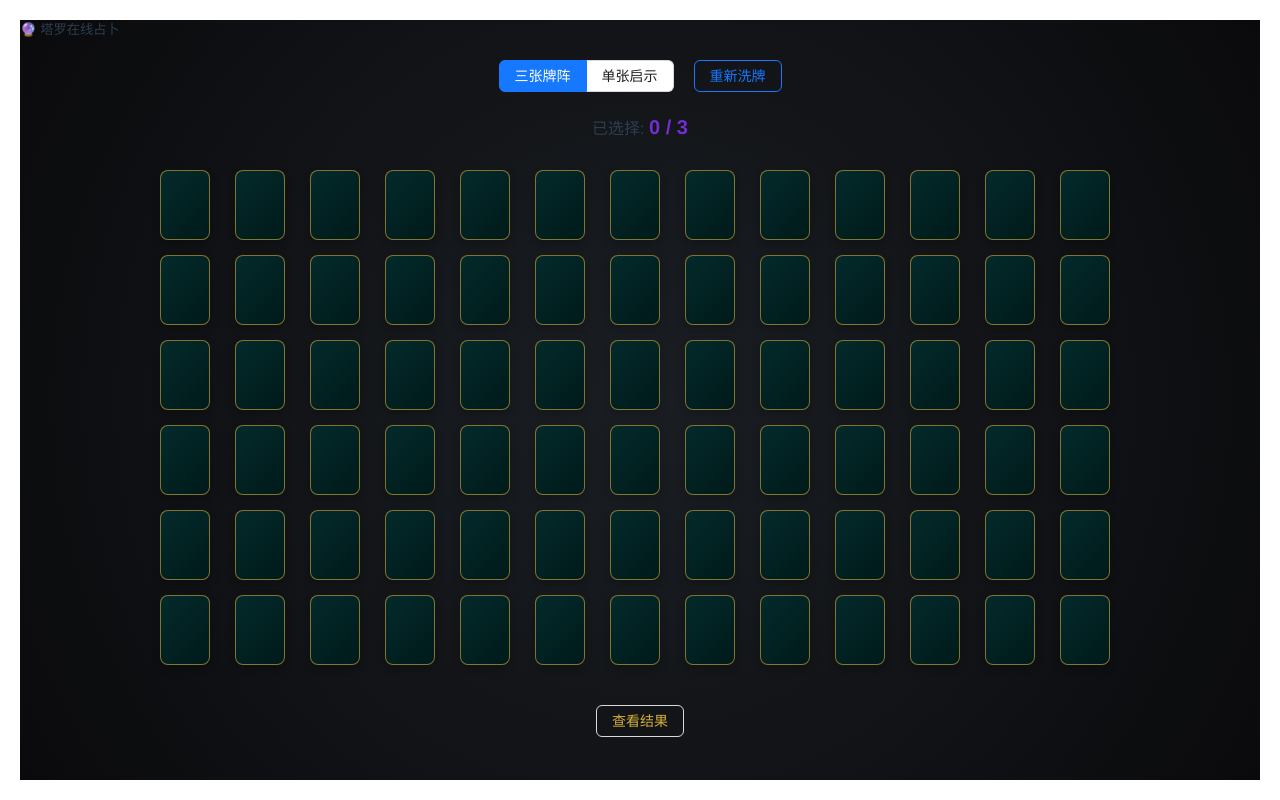
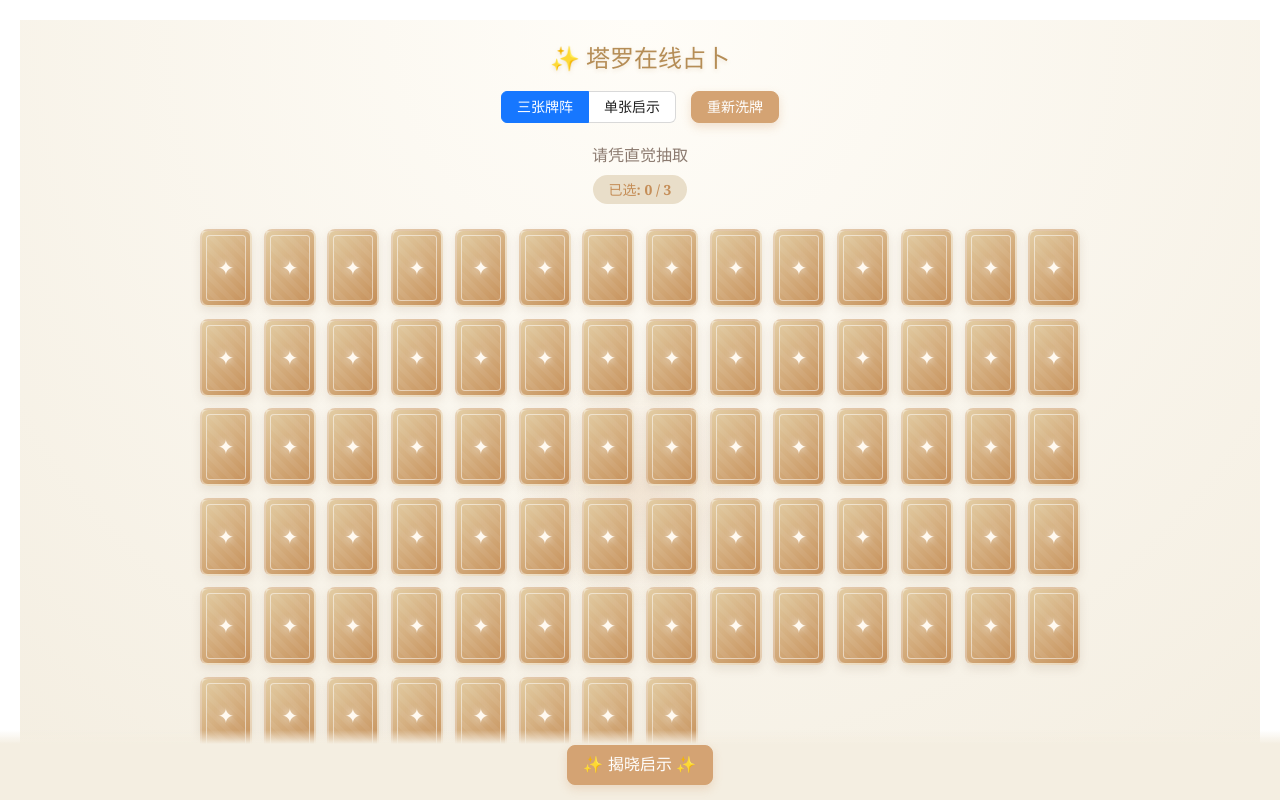
Before and after one commit to HJrookie/simple-tools, a Vue app: page /tools/taluo in a window 1280 px wide. Built offline with nearby package versions, Linux system fonts and the light colour scheme.

Commit message:
重写塔罗逻辑

```diff
--- a/src/views/tools/taluo/Card.vue
+++ b/src/views/tools/taluo/Card.vue
@@ -1,33 +1,40 @@
 <template>
   <div class="tarot-card-wrapper" :class="[{ 'is-selected': isSelected, 'is-flipped': isFlipped }, size === 'small' ? 'size-small' : 'size-large']">
-    <!-- 正面 -->
+    <!-- 正面 (结果面) -->
     <div v-if="isFlipped" class="card-face face-front">
-      <a-card hoverable>
+      <a-card hoverable class="warm-card">
         <template #cover>
-          <!-- 关键：增加 class 处理旋转 -->
+          <div class="img-wrapper">
             <img :src="card.image" :alt="card.name" class="card-img" :class="{ 'reversed-img': isReversed }" />
+          </div>
         </template>
 
         <a-card-meta v-if="size === 'large'">
           <template #title>
-            <!-- 显示正逆位状态 -->
+            <div class="card-title">
               <span :class="isReversed ? 'status-rev' : 'status-up'">
-              {{ isReversed ? "[逆位] " : "[正位] " }}
+                {{ isReversed ? "逆" : "正" }}
               </span>
               {{ card.name }}
+            </div>
           </template>
           <template #description>
-            <!-- 实际开发中，逆位通常有不同的解释，这里简单处理 -->
-            <div class="meaning-text">{{ isReversed ? "【逆位含义】" : "【正位含义】" }}
-                {{ isReversed ? card.revMeaning : card.meaning }}</div>
+            <div class="meaning-text">
+              <div class="meaning-label">{{ isReversed ? "【逆位含义】" : "【正位含义】" }}</div>
+              {{ isReversed ? card.revMeaning : card.meaning }}
+            </div>
           </template>
         </a-card-meta>
         <div v-else class="small-name">{{ card.name }}</div>
       </a-card>
     </div>
 
-    <!-- 背面逻辑保持不变 -->
-    <div v-else class="card-face face-back"></div>
+    <!-- 背面 (抽牌面) 更改为温暖色调 -->
+    <div v-else class="card-face face-back">
+      <div class="back-pattern">
+        <span class="center-icon">✦</span>
+      </div>
+    </div>
   </div>
 </template>
 
@@ -37,7 +44,7 @@ export default {
     card: Object,
     isFlipped: Boolean,
     isSelected: Boolean,
-    isReversed: Boolean, // 接收正逆位状态
+    isReversed: Boolean,
     size: { type: String, default: "small" },
   },
 };
@@ -46,119 +53,157 @@ export default {
 <style scoped>
 .tarot-card-wrapper {
   position: relative;
-  /* transition: all 0.4s cubic-bezier(0.175, 0.885, 0.32, 1.275); */
   transition:
-    transform 0.6s cubic-bezier(0.23, 1, 0.32, 1),
+    transform 0.4s cubic-bezier(0.25, 0.8, 0.25, 1),
     box-shadow 0.3s;
-
   cursor: pointer;
   user-select: none;
   will-change: transform;
 }
 
-/* 尺寸控制 */
+/* 移动端适配后的尺寸控制 */
 .size-small {
-  width: 50px;
-  height: 70px;
+  width: 100%;
+  aspect-ratio: 1 / 1.5; /* 保证比例而不是死抠像素高度 */
 }
 .size-large {
-  width: 240px;
-  /* height: 300px; */
+  width: 100%; /* 由父容器控制具体宽度 */
 }
 
+/* 翻转 */
 .reversed-img {
   transform: rotate(180deg);
 }
 
-.status-up {
-  color: #52c41a; /* 绿色代表正位 */
-  font-size: 14px;
-}
-
-.status-rev {
-  color: #f5222d; /* 红色代表逆位 */
-  font-size: 14px;
-}
-
+/* 卡片选中效果 (温柔上浮) */
 .is-selected {
-  transform: translateY(-20px) scale(1.1);
-  filter: drop-shadow(0 0 15px #722ed1);
+  transform: translateY(-15px);
+  filter: drop-shadow(0 10px 15px rgba(212, 163, 115, 0.6));
   z-index: 10;
 }
 
+.tarot-card-wrapper:hover:not(.is-selected):not(.is-flipped) {
+  transform: translateY(-5px);
+  filter: brightness(1.05);
+}
+
+/* 面板通用 */
 .card-face {
   width: 100%;
   height: 100%;
   border-radius: 8px;
-  padding: 12px;
   overflow: hidden;
-  box-shadow: 0 4px 8px rgba(0, 0, 0, 0.2);
+  box-shadow: 0 4px 10px rgba(139, 115, 85, 0.15);
 }
 
-/* 渐变背面 */
+/* ====================
+   卡牌背面 - 温馨护眼版
+   ==================== */
 .face-back {
-  /* 深宝石绿到黑森林色 */
-  /* 减小渐变的跳跃度，使用更暗的绿色 */
-  background: linear-gradient(135deg, #042a2b 0%, #001a1a 100%);
-  border: 1.5px solid rgba(212, 175, 55, 0.6); /* 边框变细且带透明度 */
+  /* 暖陶土/玫瑰金 渐变 */
+  background: linear-gradient(135deg, #e3cda4 0%, #c58e58 100%);
+  border: 2px solid rgba(255, 255, 255, 0.4);
   display: flex;
   align-items: center;
   justify-content: center;
+  padding: 4px;
 }
 
-/* 增加一个“噪点”纹理层，让渐变更有纸质质感 */
-/* .face-back::after {
-  content: '';
-  position: absolute;
-  top: -50%; left: -50%;
-  width: 200%; height: 200%;
-  background: linear-gradient(45deg, transparent 45%, rgba(212, 175, 55, 0.1) 50%, transparent 55%);
-  animation: shine 3s infinite;
-} */
-@keyframes shine {
-  0% {
-    transform: translateX(-100%) translateY(-100%);
-  }
-  100% {
-    transform: translateX(100%) translateY(100%);
-  }
-}
-/* 优化中间的✨图标 */
-.center-icon {
-  font-size: 28px;
-  color: #d4af37;
-  text-shadow: 0 0 10px rgba(212, 175, 55, 0.8);
-  filter: drop-shadow(0 0 5px rgba(255, 215, 0, 0.5));
-}
-
+/* 内部纹理框 */
 .back-pattern {
-  width: 85%;
-  height: 90%;
-  border: 1px solid rgba(212, 175, 55, 0.3);
+  width: 100%;
+  height: 100%;
+  border: 1px solid rgba(255, 255, 255, 0.5);
+  border-radius: 4px;
   display: flex;
   align-items: center;
   justify-content: center;
+  background-image: repeating-linear-gradient(45deg, transparent, transparent 5px, rgba(255, 255, 255, 0.05) 5px, rgba(255, 255, 255, 0.05) 10px);
 }
 
 .center-icon {
-  font-size: 24px;
-  filter: drop-shadow(0 0 5px gold);
+  font-size: 20px;
+  color: #fff9f0;
+  filter: drop-shadow(0 0 4px rgba(255, 255, 255, 0.8));
+}
+
+/* ====================
+   卡牌正面 (结果展示)
+   ==================== */
+.warm-card {
+  border: none !important;
+  background-color: #fffdf9;
+}
+
+.img-wrapper {
+  padding: 10px 10px 0 10px;
+  background: #fffdf9;
 }
 
 .card-img {
   width: 100%;
-  aspect-ratio: 2/3; /* 保持统一比例 */
+  aspect-ratio: 2/3;
   object-fit: cover;
+  border-radius: 4px;
   transition: transform 0.3s ease;
+  box-shadow: 0 2px 6px rgba(0, 0, 0, 0.1);
 }
+
+/* 文字排版 */
+.card-title {
+  display: flex;
+  align-items: center;
+  justify-content: center;
+  font-size: 16px;
+  color: #5c4b41;
+  font-weight: bold;
+}
+
+.status-up,
+.status-rev {
+  font-size: 12px;
+  padding: 2px 6px;
+  border-radius: 4px;
+  margin-right: 6px;
+  color: white;
+}
+.status-up {
+  background-color: #9cb380;
+} /* 柔和的鼠尾草绿 */
+.status-rev {
+  background-color: #d88c8c;
+} /* 柔和的豆沙红 */
+
+.meaning-text {
+  font-size: 12px;
+  line-height: 1.5;
+  color: #7b6d63;
+  text-align: justify;
+}
+.meaning-label {
+  font-weight: bold;
+  color: #b58d56;
+  margin-bottom: 4px;
+  text-align: center;
+}
+
 .small-name {
   text-align: center;
   font-weight: bold;
   padding: 4px;
   font-size: 12px;
 }
+
+/* 针对手机端进一步微调卡片内容 */
+@media (max-width: 768px) {
   .meaning-text {
     font-size: 12px;
-  line-height: 1.2;
+  }
+  .card-title {
+    font-size: 14px;
+  }
+  ::v-deep .ant-card-body {
+    padding: 12px 8px; /* 减小默认padding */
+  }
 }
 </style>
--- a/src/views/tools/taluo/index.vue
+++ b/src/views/tools/taluo/index.vue
@@ -1,33 +1,42 @@
 <template>
   <div class="tarot-container">
     <div class="header">
-      <h5>🔮 塔罗在线占卜</h5>
+      <h5>✨ 塔罗在线占卜</h5>
       <div class="controls">
-        <a-radio-group v-model:value="mode" button-style="solid" @change="resetAll">
+        <a-radio-group v-model:value="mode" button-style="solid" @change="resetAll" class="custom-radio">
           <a-radio-button value="three">三张牌阵</a-radio-button>
           <a-radio-button value="single">单张启示</a-radio-button>
         </a-radio-group>
-        <a-button type="primary" ghost @click="initDeck" :loading="isShuffling"> 重新洗牌 </a-button>
+        <a-button type="primary" class="btn-warm" @click="initDeck" :loading="isShuffling"> 重新洗牌 </a-button>
       </div>
     </div>
 
     <!-- 阶段一：选择 -->
     <div v-if="!showResult" class="draw-area">
       <div class="status-bar">
-        已选择: <span class="count">{{ selectedIndices.length }} / {{ mode === "single" ? 1 : 3 }}</span>
+        <span>请凭直觉抽取</span>
+        <div class="count-badge">已选: {{ selectedIndices.length }} / {{ mode === "single" ? 1 : 3 }}</div>
       </div>
 
       <div class="deck-container">
-        <!-- 魔法阵背景 -->
-        <div class="magic-circle" :class="{ 'active': isShuffling }"></div>
-        <!-- 牌堆：增加洗牌时的动画 class -->
+        <!-- 温暖的光晕背景 -->
+        <div class="warm-glow" :class="{ 'active': isShuffling }"></div>
+
         <div class="deck-grid" :class="{ 'is-shuffling': isShuffling }">
-          <TarotCard v-for="(card, index) in shuffledCards" :key="card.tempId" size="small" :card="card" :is-selected="selectedIndices.includes(index)" @click="toggleSelect(index)" />
+          <TarotCard
+            v-for="(card, index) in shuffledCards"
+            :key="card.tempId"
+            size="small"
+            :card="card"
+            :is-selected="selectedIndices.includes(index)"
+            :style="{ '--delay': `${index * 15}ms` }"
+            @click="toggleSelect(index)"
+          />
         </div>
       </div>
 
       <div class="footer-bar">
-        <a-button type="primary" size="" :disabled="!canReveal" @click="revealResults" class="reveal-btn"> 查看结果 </a-button>
+        <a-button size="large" :disabled="!canReveal" @click="revealResults" class="reveal-btn btn-warm" :class="{ 'btn-ready': canReveal }"> ✨ 揭晓启示 ✨ </a-button>
       </div>
     </div>
 
@@ -36,12 +45,12 @@
       <transition-group name="fade-up" tag="div" class="result-display">
         <div v-for="(card, idx) in resultCards" :key="idx" class="result-item">
           <div class="time-tag" v-if="mode === 'three'">{{ timeLabels[idx] }}</div>
-          <!-- 传值给子组件 -->
           <TarotCard :card="card" size="large" :is-flipped="true" :is-reversed="card.isReversed" />
         </div>
       </transition-group>
+
       <div class="back-action">
-        <a-button @click="resetAll" size="">重选模式/洗牌</a-button>
+        <a-button @click="resetAll" size="large" class="btn-warm ghost">感谢指引 / 再次占卜</a-button>
       </div>
     </div>
   </div>
@@ -59,7 +68,7 @@ export default {
       shuffledCards: [],
       selectedIndices: [],
       showResult: false,
-      isShuffling: false, // 洗牌动画状态
+      isShuffling: false,
       timeLabels: ["过去", "现在", "未来"],
       allData: tarotCards,
     };
@@ -84,31 +93,23 @@ export default {
       this.selectedIndices = [];
       this.showResult = false;
 
-      // 1. 开始洗牌：牌组乱序
-      // 乱序算法保持不变...
+      // 洗牌算法
       let deck = [...this.allData];
       for (let i = deck.length - 1; i > 0; i--) {
         const j = Math.floor(Math.random() * (i + 1));
         [deck[i], deck[j]] = [deck[j], deck[i]];
       }
 
-      // 2. 为每张牌赋予随机属性（用于动画）
       this.shuffledCards = deck.map((c) => ({
         ...c,
         tempId: Math.random(),
         isReversed: Math.random() > 0.5,
-        // 随机旋转角度
-        randomRotate: (Math.random() * 10 - 5).toFixed(2),
-        // 洗牌时的随机偏移量（用于散射效果）
-        tx: Math.random() * 200 - 100,
-        ty: Math.random() * 200 - 100,
       }));
 
-      // 3. 模拟动画流程：汇聚 -> 混沌 -> 散开
-      // 动画时间延长到 1.5s 更有仪式感
+      // 动画时间调整为 1.8s，让展开更丝滑
       setTimeout(() => {
         this.isShuffling = false;
-      }, 1600);
+      }, 1800);
     },
 
     toggleSelect(index) {
@@ -136,207 +137,231 @@ export default {
 </script>
 
 <style scoped>
-/* 修改 tarot-container 的背景 */
+/* 护眼温馨背景 */
 .tarot-container {
-  background-color: #0f1215;
-  /* 深色背景 */
-  /* 或者使用带一点点纹理的深色 */
-  background-image: radial-gradient(circle at center, #1a1e23 0%, #0a0a0c 100%);
-  overflow: auto;
+  background-color: #fcf9f2;
+  background-image: radial-gradient(circle at top, #fffdf8 0%, #f4eee1 100%);
+  color: #5c4b41; /* 暖棕色文字 */
+  overflow-x: hidden;
+  overflow-y: auto;
   height: calc(100vh - 40px);
+  padding-bottom: 80px;
+  font-family: "Georgia", "Times New Roman", serif;
 }
-.header h1 {
-  color: #d4af37;
+
+.header {
+  padding: 20px 10px;
   text-align: center;
 }
+
+.header h5 {
+  color: #b58d56;
+  font-size: 24px;
+  font-weight: 600;
+  margin-bottom: 15px;
+  text-shadow: 0 2px 4px rgba(181, 141, 86, 0.2);
+}
+
 .controls {
   display: flex;
   justify-content: center;
-  gap: 20px;
-  margin: 20px 0;
+  flex-wrap: wrap;
+  gap: 15px;
+}
+
+/* 按钮样式客制化 */
+.btn-warm {
+  background: #d4a373;
+  border-color: #d4a373;
+  color: white;
+  border-radius: 8px;
+  box-shadow: 0 4px 10px rgba(212, 163, 115, 0.3);
+  transition: all 0.3s;
+}
+.btn-warm:hover,
+.btn-ready {
+  background: #c58e58 !important;
+  border-color: #c58e58 !important;
+  transform: translateY(-2px);
+  box-shadow: 0 6px 15px rgba(197, 142, 88, 0.4);
+}
+.btn-warm.ghost {
+  background: transparent;
+  color: #d4a373;
+  border: 1px solid #d4a373;
 }
 
 .status-bar {
-  text-align: center;
-  margin-bottom: 8px;
+  display: flex;
+  flex-direction: column;
+  align-items: center;
+  margin-bottom: 15px;
   font-size: 16px;
+  color: #8c7b70;
 }
-.count {
-  color: #722ed1;
+.count-badge {
+  background: #e9dec9;
+  padding: 4px 16px;
+  border-radius: 20px;
+  color: #c58e58;
   font-weight: bold;
-  font-size: 20px;
+  margin-top: 8px;
+  font-size: 14px;
 }
 
-/* 牌堆网格：缩小后的排布 */
-.deck-grid {
-  display: grid;
-  grid-template-columns: repeat(auto-fill, minmax(50px, 1fr));
-  gap: 12px;
-  max-width: 1000px;
-  margin: 0 auto;
-  padding: 20px;
-  transition: all 0.5s ease;
-}
-
-.deck-grid:hover .tarot-card-wrapper:not(:hover) {
-  opacity: 0.6;
-  filter: grayscale(0.3);
-  transition: all 0.3s ease;
-}
-
-.tarot-card-wrapper:hover {
-  opacity: 1 !important;
-  filter: brightness(1.2) !important;
-  z-index: 100;
-}
-
-/* 洗牌动画 */
-.is-shuffling {
-  transform: scale(0.8);
-  filter: blur(2px);
-  pointer-events: none;
-}
-.is-shuffling .tarot-card-wrapper {
-  /* 让所有牌向中心随机偏移并抖动 */
-  transform: translate(calc(var(--x, 0px)), calc(var(--y, 0px))) rotate(calc(var(--r, 0deg)));
-  animation: shake 0.5s infinite;
-}
-
-@keyframes shake {
-  0% {
-    transform: translate(0, 0);
-  }
-  25% {
-    transform: translate(5px, -5px) rotate(5deg);
-  }
-  50% {
-    transform: translate(-5px, 5px) rotate(-5deg);
-  }
-  100% {
-    transform: translate(0, 0);
-  }
-}
-
-.footer-bar {
-  /* position: fixed; */
-  bottom: 40px;
-  left: 0;
-  right: 0;
-  padding: 20px;
-  color: white;
-  /* background: rgba(0, 0, 0, 0.8); */
-  display: flex;
-  justify-content: center;
-  z-index: 100;
-}
-.reveal-btn {
-  color: #d4af37;
-}
-
-/* 结果页 */
-.result-display {
-  display: flex;
-  justify-content: center;
-  gap: 30px;
-  flex-wrap: wrap;
-  margin-top: 50px;
-}
-.time-tag {
-  background: gold;
-  color: #2a1919;
-  padding: 2px 15px;
-  text-align: center;
-  border-radius: 10px;
-  margin-bottom: 10px;
-  font-weight: bold;
-}
-.back-action {
-  text-align: center;
-  margin-top: 50px;
-}
-
-/* 进场动画 */
-.fade-up-enter-active {
-  transition: all 0.6s ease;
-}
-.fade-up-enter-from {
-  opacity: 0;
-  transform: translateY(30px);
-}
-
-/* 容器 */
+/* 容器与暖色光晕 */
 .deck-container {
   position: relative;
-  min-height: 500px;
+  min-height: 40vh;
   display: flex;
   justify-content: center;
   align-items: center;
 }
 
-/* 魔法阵效果 */
-.magic-circle {
+.warm-glow {
   position: absolute;
-  width: 300px;
-  height: 300px;
-  background: radial-gradient(circle, rgba(114, 46, 209, 0.4) 0%, transparent 70%);
-  border: 2px solid rgba(212, 175, 55, 0.2);
+  width: 250px;
+  height: 250px;
+  background: radial-gradient(circle, rgba(212, 163, 115, 0.2) 0%, transparent 70%);
   border-radius: 50%;
-  opacity: 0;
-  transform: scale(0.5) rotate(0deg);
-  transition: all 0.8s ease;
+  opacity: 1;
+  transition: all 1.5s ease;
   pointer-events: none;
 }
-.magic-circle.active {
-  opacity: 1;
-  transform: scale(1.5) rotate(360deg);
-  border: 2px dashed rgba(212, 175, 55, 0.5);
-  box-shadow: 0 0 50px rgba(114, 46, 209, 0.5);
+.warm-glow.active {
+  transform: scale(2);
+  opacity: 0.5;
+  background: radial-gradient(circle, rgba(212, 163, 115, 0.4) 0%, transparent 70%);
 }
 
-/* 牌堆网格 */
+/* 移动端友好的牌堆网格 */
 .deck-grid {
   display: grid;
-  grid-template-columns: repeat(auto-fill, minmax(60px, 1fr));
-  gap: 15px;
-  max-width: 1000px;
-  transition: all 0.5s cubic-bezier(0.4, 0, 0.2, 1);
+  grid-template-columns: repeat(auto-fill, minmax(50px, 1fr));
+  gap: 12px;
+  max-width: 900px;
+  width: 95%;
+  margin: 0 auto;
+  padding: 10px;
+  transition: all 0.5s ease;
+  perspective: 1000px; /* 增加3D透视 */
 }
 
-/* 洗牌中的核心动画 */
-.is-shuffling .tarot-card-wrapper {
-  /* 让所有牌飞向中心点 */
-  position: relative;
-  /* 计算每张牌飞往中心所需的抵消值，这里简单处理为向中心聚拢 */
-  animation: vortex 1.6s cubic-bezier(0.68, -0.55, 0.265, 1.55) forwards;
-  /* 利用变量实现交错飞入 */
-  animation-delay: calc(var(--index) * 2ms);
-  z-index: 100;
+/* 悬停非焦点牌变淡（护眼版） */
+.deck-grid:hover .tarot-card-wrapper:not(:hover) {
+  opacity: 0.7;
+  filter: sepia(0.3);
 }
 
-@keyframes vortex {
+/* ====================
+   全新的洗牌动画：波浪展开
+   ==================== */
+.is-shuffling .tarot-card-wrapper {
+  animation: warmShuffle 1.8s cubic-bezier(0.25, 0.8, 0.25, 1) forwards;
+  /* 使用模板中传进来的变量设置延迟，产生洗牌的瀑布流/波浪效果 */
+  animation-delay: var(--delay);
+  opacity: 0;
+}
+
+@keyframes warmShuffle {
   0% {
-    transform: rotate(0deg);
+    transform: translateY(100px) rotateY(90deg) scale(0.6);
+    opacity: 0;
   }
-  30% {
-    /* 汇聚阶段：所有牌向中心聚拢并缩小 */
-    transform: translate(calc(500px - 50vw), /* 动态计算中心点需配合JS，这里演示效果使用大致偏移 */ calc(300px - 50vh)) rotate(720deg) scale(0.2);
-    opacity: 0.8;
-  }
-  60% {
-    /* 混沌阶段：高频震动 */
-    transform: translate(calc(500px - 50vw + 5px), calc(300px - 50vh + 5px)) rotate(1080deg) scale(0.3);
-    filter: brightness(2) blur(1px);
+  50% {
+    transform: translateY(-20px) rotateY(0deg) scale(1.05);
+    opacity: 1;
   }
   100% {
-    /* 散开阶段：回到原位 */
-    transform: translate(0, 0) rotate(0deg) scale(1);
+    transform: translateY(0) rotateY(0deg) scale(1);
     opacity: 1;
   }
 }
 
-/* 鼠标悬停时的发光效果 */
-.tarot-card-wrapper:hover {
-  filter: brightness(1.3) drop-shadow(0 0 10px rgba(212, 175, 55, 0.8));
-  transition: all 0.3s ease;
+/* 底部按钮栏 - 移动端悬浮 */
+.footer-bar {
+  position: fixed;
+  bottom: 0;
+  left: 0;
+  right: 0;
+  padding: 15px;
+  background: linear-gradient(to top, #f4eee1 80%, transparent);
+  display: flex;
+  justify-content: center;
+  z-index: 100;
+}
+
+/* 结果页布局 */
+.result-display {
+  display: flex;
+  justify-content: center;
+  gap: 20px;
+  flex-wrap: wrap; /* 关键：允许在手机上换行 */
+  margin-top: 30px;
+  padding: 0 15px;
+}
+.result-item {
+  display: flex;
+  flex-direction: column;
+  align-items: center;
+  width: 100%; /* 移动端默认宽度 */
+  max-width: 240px; /* 限制最大宽度 */
+}
+.time-tag {
+  background: #e3cca4;
+  color: #7b5e43;
+  padding: 4px 20px;
+  border-radius: 15px;
+  margin-bottom: 15px;
+  font-weight: bold;
+  font-size: 14px;
+  box-shadow: 0 2px 5px rgba(0, 0, 0, 0.05);
+}
+
+.back-action {
+  text-align: center;
+  margin-top: 40px;
+  padding-bottom: 30px;
+}
+
+/* 进场动画 */
+.fade-up-enter-active {
+  transition: all 0.8s cubic-bezier(0.25, 0.8, 0.25, 1);
+}
+.fade-up-enter-from {
+  opacity: 0;
+  transform: translateY(40px) scale(0.9);
+}
+
+/* ====================
+   移动端 (手机) 适配
+   ==================== */
+@media (max-width: 768px) {
+  .deck-grid {
+    grid-template-columns: repeat(auto-fill, minmax(35px, 1fr)); /* 缩小牌宽 */
+    gap: 8px; /* 缩小间距，避免屏幕拉太长 */
+  }
+
+  .result-display {
+    gap: 15px;
+  }
+
+  .result-item {
+    max-width: 160px; /* 手机上缩小翻开的牌，让3张牌可以2排显示或缩小并排 */
+    width: calc(50% - 10px); /* 手机端每行排两张 */
+  }
+  /* 第一张占满全宽（过去），下面两张并排（现在、未来），或者直接平铺 */
+  .result-item:first-child:nth-last-child(3) {
+    width: 100%;
+    max-width: 200px;
+  }
+
+  .header h5 {
+    font-size: 20px;
+  }
+
+  .tarot-container {
+    padding-bottom: 100px;
+  }
 }
 </style>
```
Also changed, not shown: src/views/Home.vue (+6 -6 lines). Lines whose indentation alone changed are shown as unchanged.
